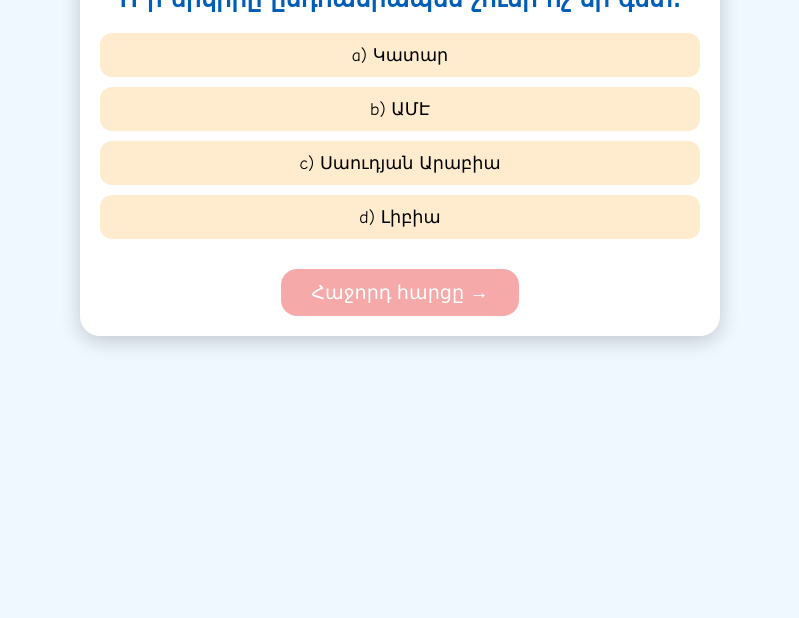
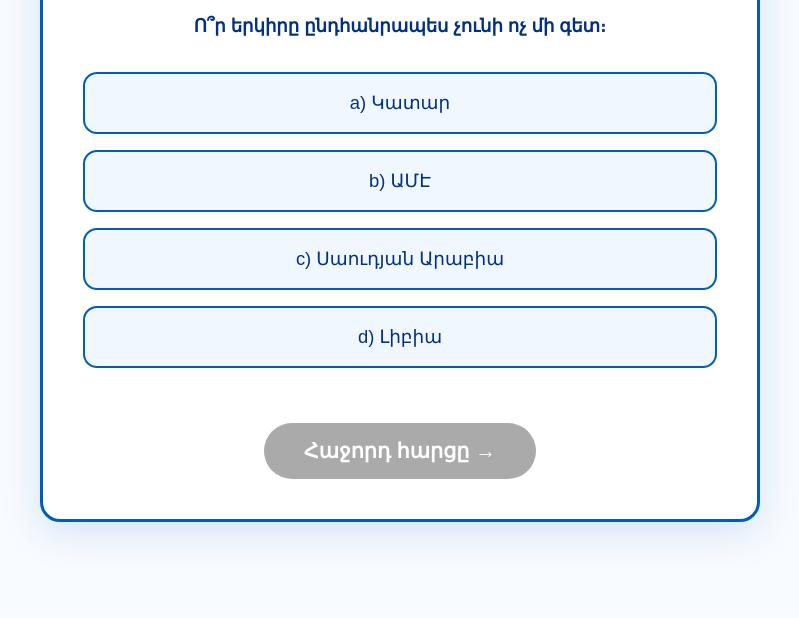
Before and after one commit to Gor-Tutyan/Question, a plain HTML site: page index.html in a window 1280 px wide. Shown: the part 182-800 px from the top of the page, without its empty margins (240-1039 px from the left). Drawn offline with Linux system fonts and the light colour scheme.

Commit message:
релбак

```diff
--- a/index.html
+++ b/index.html
@@ -3,12 +3,12 @@
 <head>
     <meta charset="UTF-8">
     <meta name="viewport" content="width=device-width, initial-scale=1.0">
-    <title>Թոռնիկիս համար խաղային հարցաշար</title>
+    <title>Թոռնիկիս համար հետաքրքիր հարցաշար</title>
     <link rel="stylesheet" href="style.css">
 </head>
 <body>
     <div class="quiz-container">
-        <h1>Թոռնիկիս համար խաղային հարցաշար</h1>
+        <h1>Թոռնիկիս համար հետաքրքիր հարցաշար</h1>
         <div id="question-container">
             <h2 id="question"></h2>
             <div id="options"></div>
@@ -18,7 +18,7 @@
 
         <div id="result" class="hidden">
             <p id="score"></p>
-            <button onclick="location.reload()">Կրկին սկսել</button>
+            <button onclick="location.reload()">Նորից սկսել</button>
         </div>
     </div>
 
--- a/script.js
+++ b/script.js
@@ -1,6 +1,6 @@
 const questions = [
     { question: "Ո՞ր երկիրը ընդհանրապես չունի ոչ մի գետ։", options: ["a) Կատար", "b) ԱՄԷ", "c) Սաուդյան Արաբիա", "d) Լիբիա"], correct: "c" },
-    { question: "Ո՞ր թիվն է հաջորդում հաջորդականությանը՝ 2, 3, 5, 9, 17, 33…?", options: ["65", "64", "66", "67"], correct: "65" },
+    { question: "Թվային հաջորդականություն՝ 2, 3, 5, 9, 17, 33… որ թիվն է հաջորդը?", options: ["65", "64", "66", "67"], correct: "65" },
     { question: "Ո՞ր մոլորակի վրա մեկ տարին ավելի կարճ է, քան մեկ օրը։", options: ["a) Վեներա", "b) Մերկուրի", "c) Մարս", "d) Սատուրն"], correct: "a" },
     { question: "Քանի անգամ կհանդիպի 9 թվանշանը 1-ից մինչեւ 100 ներառյալ թվերի մեջ։", options: ["a) 11", "b) 19", "c) 20", "d) 21"], correct: "c" },
     { question: "Եթե E = 5, ապա BOX = ?։", options: ["a) 40", "b) 41", "c) 42", "d) 45"], correct: "b" },
@@ -35,15 +35,18 @@ function loadQuestion() {
 }
 
 function chooseOption(selectedDiv, selectedText) {
+    // Снимаем выделение со всех
     document.querySelectorAll('.option').forEach(opt => {
         opt.classList.remove('selected');
     });
 
+    // Выделяем выбранный
     selectedDiv.classList.add('selected');
 
     const correctAnswer = questions[currentQuestion].correct;
     const firstChar = selectedText.trim().charAt(0);
 
+    // Запоминаем, правильный ли ответ
     selectedDiv.dataset.correct = (firstChar === correctAnswer || selectedText.includes(correctAnswer)).toString();
 
     nextBtn.disabled = false;
@@ -52,6 +55,7 @@ function chooseOption(selectedDiv, selectedText) {
 nextBtn.onclick = () => {
     const selected = document.querySelector('.option.selected');
 
+    // Если выбран и правильный
     if (selected && selected.dataset.correct === "true") {
         score++;
     }
@@ -74,14 +78,14 @@ function showResult() {
 
     if (score === questions.length) {
         html = `
-            <h2 style="color:#d32f2f; font-size:2.2rem;">Շնորհավորում եմ, իմ փոքրիկը!</h2>
-            <p style="font-size:1.4rem; margin:20px 0;">Արի և գտիր քո նվերը</p>
-            <img src="santa_gift.png" alt="Հաղթանակ" class="congrats-image">
+            <h2 style="color:#005eb8; font-size:2.2rem;">Շնորհավորում եմ թեռնիկս!</h2>
+            <p style="font-size:1.4rem; margin:20px 0;">Գնա ու վերցրու քո նվերը</p>
+            <img src="picture.jpg" alt="Հաղթանակ" class="congrats-image">
         `;
     } else {
         html = `
             <strong style="font-size:2.5rem; color:#d32f2f;">${score} / ${questions.length}</strong>
-            <p style="margin-top:20px; font-size:1.3rem;">Փորձիր նորից, դու շատ մոտ ես հաղթանակին!</p>
+            <p style="margin-top:20px; font-size:1.3rem;">Փորձեք նորից, դուք շատ մոտ եք</p>
         `;
     }
 
--- a/style.css
+++ b/style.css
@@ -1,58 +1,125 @@
+* {
+    margin: 0;
+    padding: 0;
+    box-sizing: border-box;
+}
+
 body {
-    font-family: 'Comic Sans MS', Arial, sans-serif;
-    background: #f0f8ff;
-    text-align: center;
+    font-family: 'Arial', sans-serif;
+    background: #f8fbff;
+    color: #333;
+    min-height: 100vh;
+    display: flex;
+    justify-content: center;
+    align-items: center;
     padding: 20px;
 }
 
 .quiz-container {
-    max-width: 600px;
-    margin: auto;
-    background: #fff;
-    padding: 20px;
+    background: #ffffff;
+    padding: 40px;
     border-radius: 20px;
-    box-shadow: 0 5px 20px rgba(0,0,0,0.2);
+    box-shadow: 0 10px 40px rgba(0, 94, 184, 0.15);
+    max-width: 720px;
+    width: 100%;
+    text-align: center;
+    border: 3px solid #005eb8;
 }
 
-h1 { color: #d32f2f; }
-h2 { color: #005eb8; }
+h1 {
+    font-size: 24px;
+    color: #005eb8;
+    margin-bottom: 30px;
+}
+
+h2 {
+    font-size: 18px;
+    color: #003087;
+    margin-bottom: 25px;
+}
+
+#options {
+    display: grid;
+    gap: 16px;
+    margin: 35px 0;
+}
 
 .option {
-    background: #ffebcd;
-    margin: 10px 0;
-    padding: 12px 20px;
-    border-radius: 12px;
+    background: #f0f7ff;
+    border: 2px solid #005eb8;
+    padding: 18px 22px;
+    border-radius: 14px;
     cursor: pointer;
-    transition: 0.2s;
-    font-size: 1.1rem;
+    transition: all 0.3s ease;
+    font-size: 1.15rem;
+    color: #003087;
 }
 
-.option:hover { background: #ffe4b5; }
-.option.selected { background: #90ee90; }
+.option:hover {
+    background: #e0eeff;
+    border-color: #003087;
+    transform: translateY(-4px);
+    box-shadow: 0 6px 15px rgba(0, 94, 184, 0.2);
+}
+
+.option.selected {
+    background: #005eb8 !important;
+    color: white !important;
+    border-color: #003087;
+    font-weight: bold;
+    transform: scale(1.02);        /* было 1.98 — вот и вся проблема */
+    width: 100%;                   /* фиксируем одинаковую ширину */
+    box-sizing: border-box;
+}
 
 #next-btn {
+    background: #005eb8;
+    color: white;
+    border: none;
+    padding: 16px 40px;
+    font-size: 1.3rem;
+    border-radius: 50px;
+    cursor: pointer;
     margin-top: 20px;
-    padding: 12px 30px;
-    font-size: 1.2rem;
-    border: none;
-    border-radius: 16px;
-    background-color: #d32f2f;
-    color: white;
-    cursor: pointer;
     transition: 0.3s;
+    font-weight: bold;
 }
 
-#next-btn:disabled { background-color: #f5a9a9; cursor: default; }
+#next-btn:hover:not(:disabled) {
+    background: #003087;
+    transform: translateY(-3px);
+    box-shadow: 0 8px 20px rgba(0, 94, 184, 0.3);
+}
 
-.hidden { display: none; }
+#next-btn:disabled {
+    background: #aaa;
+    cursor: not-allowed;
+    transform: none;
+}
+
+.hidden {
+    display: none;
+}
+
+#result {
+    margin-top: 30px;
+}
+
+#result button {
+    margin-top: 25px;
+    padding: 14px 30px;
+    background: #00a352;
+    color: white;
+    border: none;
+    border-radius: 12px;
+    font-size: 1.1rem;
+    cursor: pointer;
+}
 
 .congrats-image {
-    width: 250px;
-    margin-top: 20px;
-    animation: bounce 1s infinite alternate;
+    margin-top: 30px;
+    max-width: 100%;
+    border-radius: 16px;
+    box-shadow: 0 10px 30px rgba(0,0,0,0.2);
+    border: 4px solid #005eb8;
 }
-
-@keyframes bounce {
-    0% { transform: translateY(0px); }
-    100% { transform: translateY(-15px); }
-}
```
